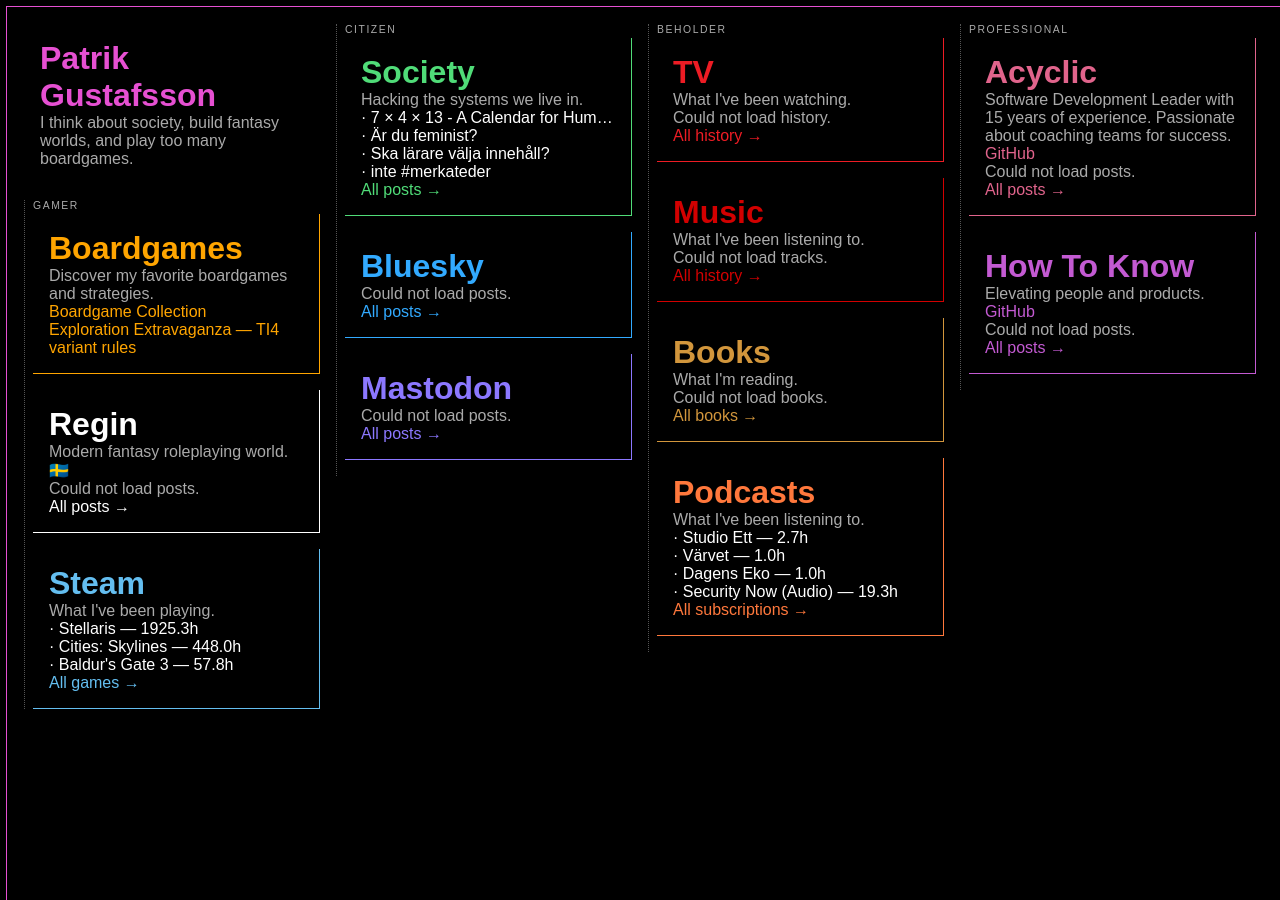
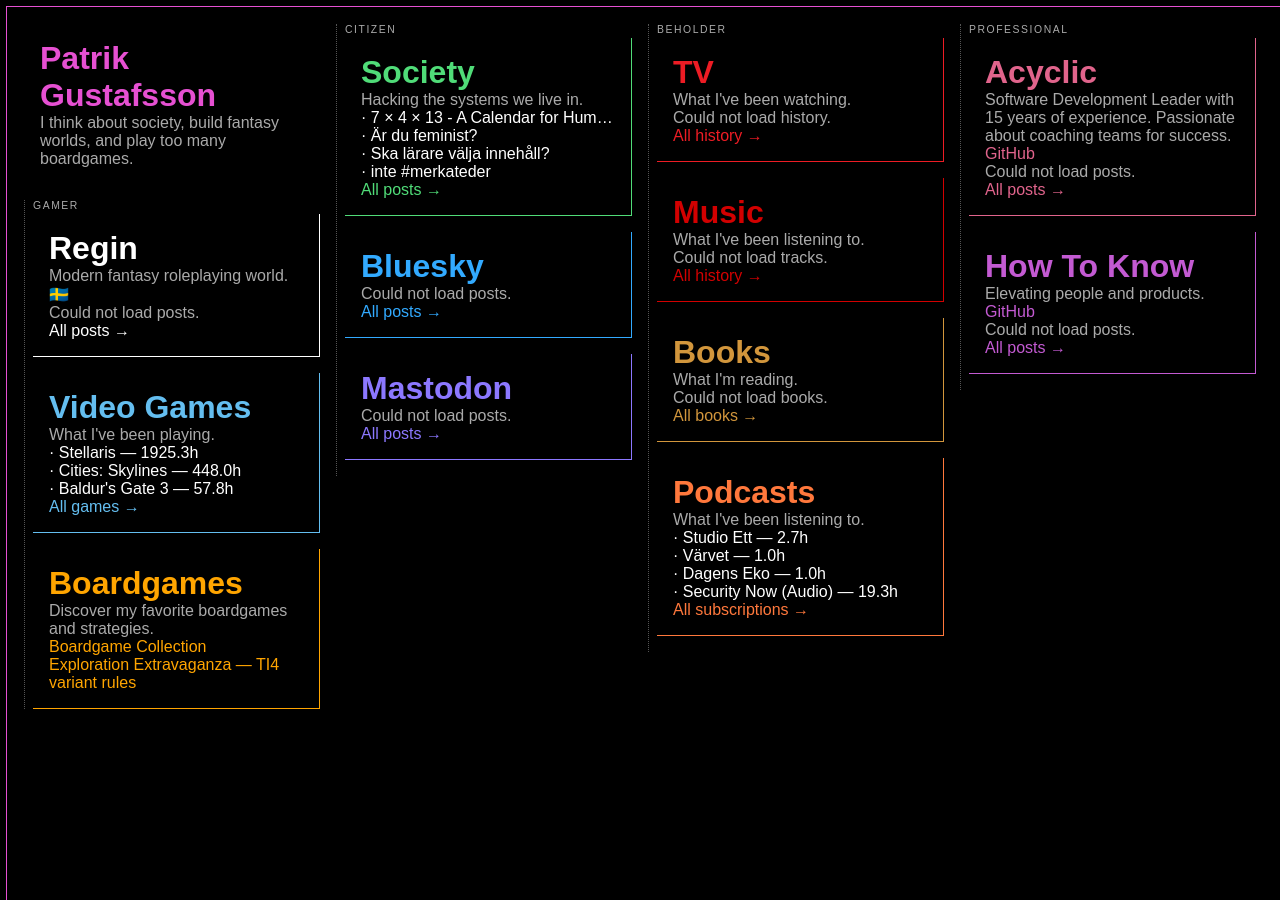
Before and after one commit to paven/paven.github.com, a Jekyll site: the page built from index.html, in a window 1280 px wide. Built offline with Jekyll 4.4.1, drawn with Linux system fonts in a browser that asks for light colours.

Commit message:
Rename Steam to Video Games, move Boardgames last in Gamer group

```diff
--- a/index.html
+++ b/index.html
@@ -140,13 +140,6 @@
 </div>
 <div class="group">
     <span class="group-label">Gamer</span>
-    <div id="boardgames" class="column">
-        <h1>Boardgames</h1>
-        <p>Discover my favorite boardgames and strategies.</p>
-        <a href="https://boardgamegeek.com/collection/user/paven?sort=rating&sortdir=desc&rankobjecttype=subtype&rankobjectid=1&columns=title%7Crank%7Crating%7Cbggrating&geekranks=Board+Game+Rank&excludesubtype=boardgameexpansion&wanttoplay=1&objecttype=thing&ff=1&subtype=boardgame" rel="me">Boardgame Collection</a>
-        <br/>
-        <a href="/ti4/exploration_extravaganza/">Exploration Extravaganza — TI4 variant rules</a>
-    </div>
     <div id="regin" class="column">
         <h1><a href="http://regin.mumma.nu/" rel="me">Regin</a></h1>
         <p>Modern fantasy roleplaying world. <span>&#x1F1F8;&#x1F1EA;</span></p>
@@ -154,7 +147,7 @@
         <a href="http://regin.mumma.nu/">All posts &rarr;</a>
     </div>
     <div id="steam" class="column">
-        <h1><a href="https://steamcommunity.com/profiles/76561198031322043" rel="me">Steam</a></h1>
+        <h1><a href="https://steamcommunity.com/profiles/76561198031322043" rel="me">Video Games</a></h1>
         <p>What I've been playing.</p>
         <div class="posts">
         {% for game in site.data.steam_games %}
@@ -162,6 +155,13 @@
         {% endfor %}
         </div>
         <a href="https://steamcommunity.com/profiles/76561198031322043/games/">All games &rarr;</a>
+    </div>
+    <div id="boardgames" class="column">
+        <h1>Boardgames</h1>
+        <p>Discover my favorite boardgames and strategies.</p>
+        <a href="https://boardgamegeek.com/collection/user/paven?sort=rating&sortdir=desc&rankobjecttype=subtype&rankobjectid=1&columns=title%7Crank%7Crating%7Cbggrating&geekranks=Board+Game+Rank&excludesubtype=boardgameexpansion&wanttoplay=1&objecttype=thing&ff=1&subtype=boardgame" rel="me">Boardgame Collection</a>
+        <br/>
+        <a href="/ti4/exploration_extravaganza/">Exploration Extravaganza — TI4 variant rules</a>
     </div>
 </div>
 <div class="group">
```
